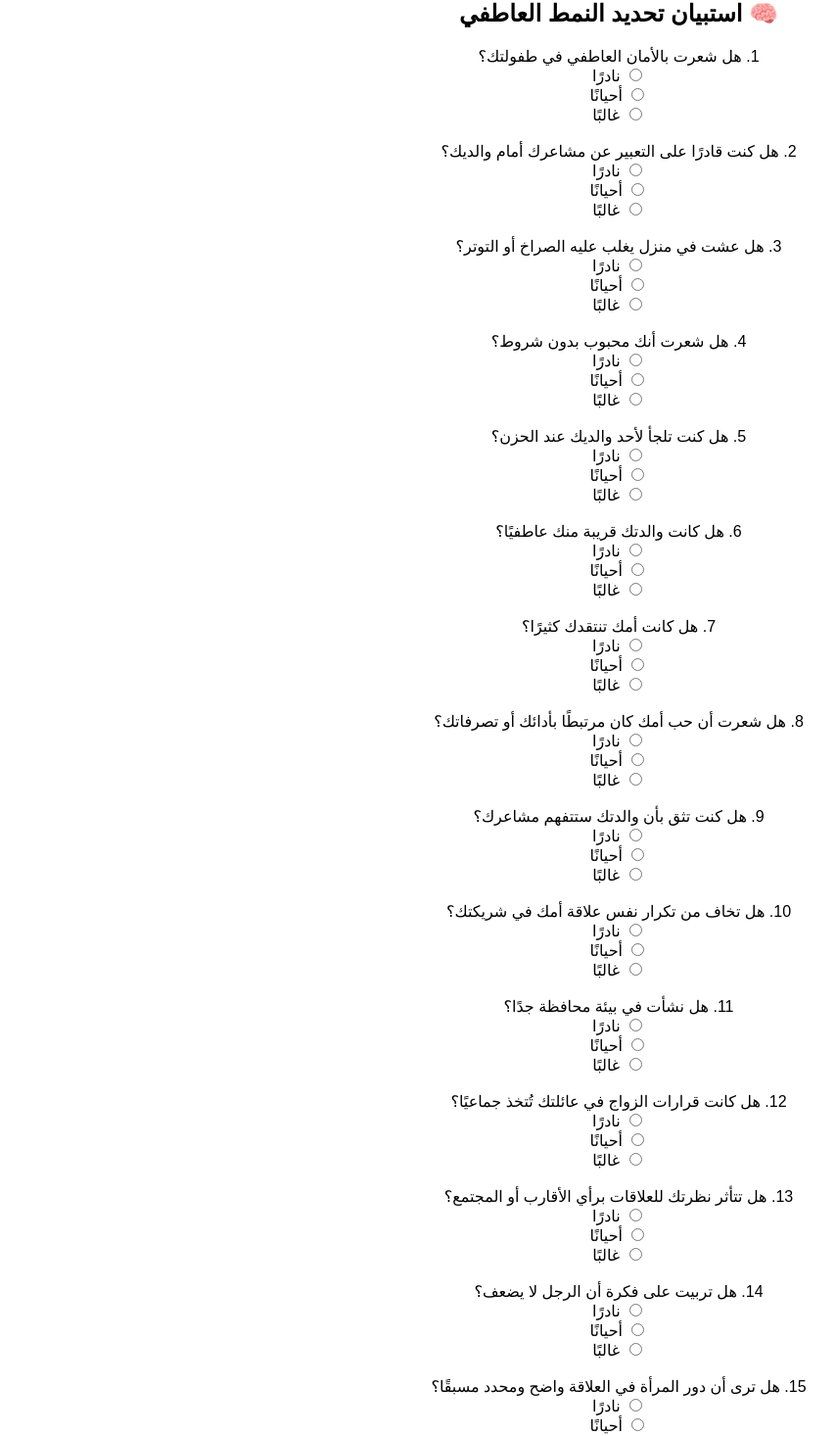
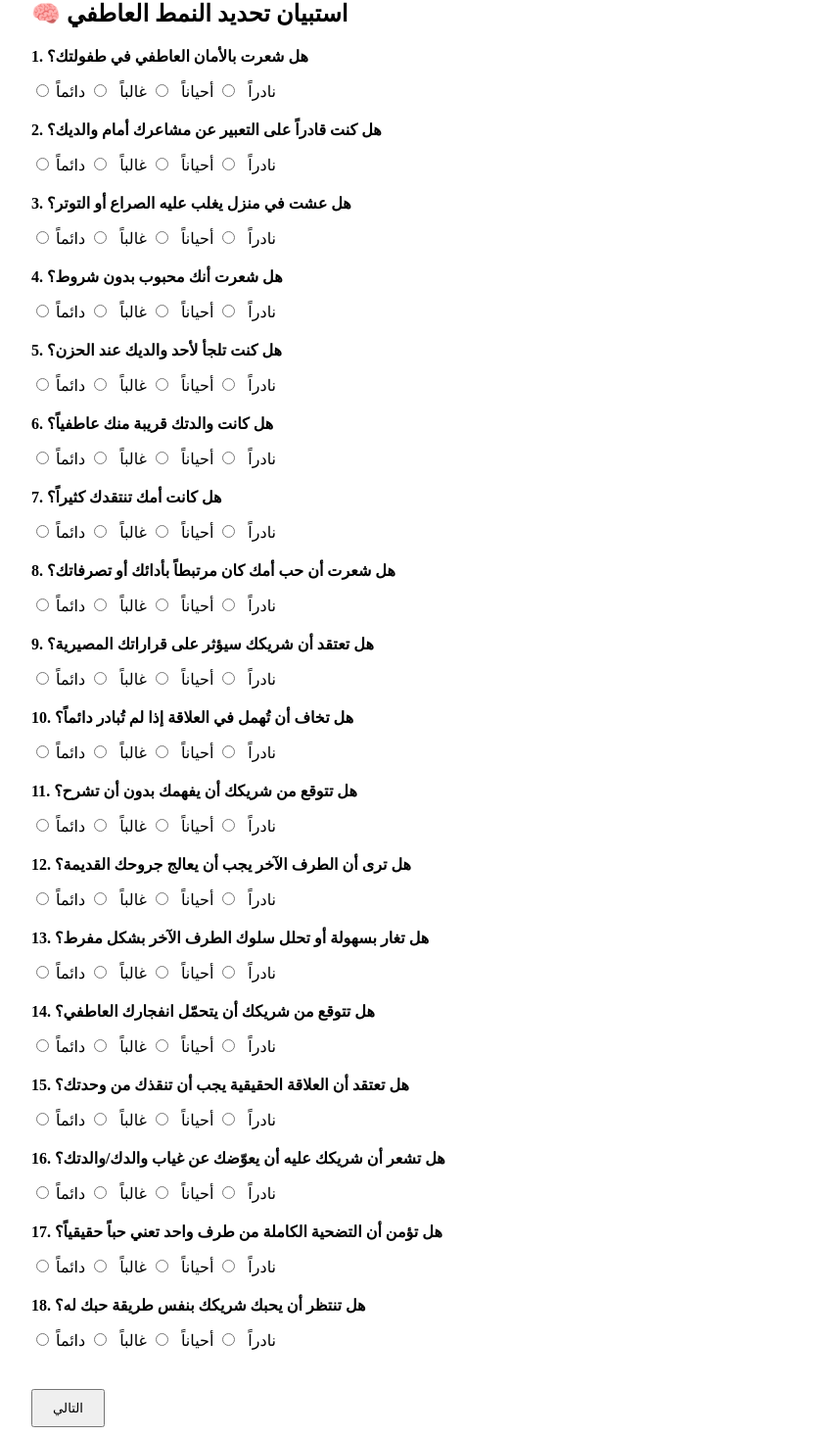
Before and after one commit to johani23/heartbridge-unified3, a React (Create React App) app: page /quiz in a window 1280 px wide. Shown: the part 60-1526 px from the top of the page at 98% size, without its empty margins (8-862 px from the left). Built offline with nearby package versions, Linux system fonts and the light colour scheme.

Commit message:
Update Quiz.jsx

```diff
--- a/src/components/Quiz.jsx
+++ b/src/components/Quiz.jsx
@@ -1,73 +1,73 @@
 import React, { useState } from 'react';
-import { useNavigate } from 'react-router-dom';
 
-function Quiz() {
-  const [answers, setAnswers] = useState({});
-  const navigate = useNavigate();
-
-  const questions = [
-    // ✳️ محور الطفولة
-    { id: 'q1', text: 'هل شعرت بالأمان العاطفي في طفولتك؟' },
-    { id: 'q2', text: 'هل كنت قادرًا على التعبير عن مشاعرك أمام والديك؟' },
-    { id: 'q3', text: 'هل عشت في منزل يغلب عليه الصراخ أو التوتر؟' },
-    { id: 'q4', text: 'هل شعرت أنك محبوب بدون شروط؟' },
-    { id: 'q5', text: 'هل كنت تلجأ لأحد والديك عند الحزن؟' },
-
-    // ✳️ علاقة الأم
-    { id: 'q6', text: 'هل كانت والدتك قريبة منك عاطفيًا؟' },
-    { id: 'q7', text: 'هل كانت أمك تنتقدك كثيرًا؟' },
-    { id: 'q8', text: 'هل شعرت أن حب أمك كان مرتبطًا بأدائك أو تصرفاتك؟' },
-    { id: 'q9', text: 'هل كنت تثق بأن والدتك ستتفهم مشاعرك؟' },
-    { id: 'q10', text: 'هل تخاف من تكرار نفس علاقة أمك في شريكتك؟' },
-
-    // ✳️ الخلفية الاجتماعية
-    { id: 'q11', text: 'هل نشأت في بيئة محافظة جدًا؟' },
-    { id: 'q12', text: 'هل كانت قرارات الزواج في عائلتك تُتخذ جماعيًا؟' },
-    { id: 'q13', text: 'هل تتأثر نظرتك للعلاقات برأي الأقارب أو المجتمع؟' },
-    { id: 'q14', text: 'هل تربيت على فكرة أن الرجل لا يضعف؟' },
-    { id: 'q15', text: 'هل ترى أن دور المرأة في العلاقة واضح ومحدد مسبقًا؟' },
-
-    // ✳️ القراءة والثقافة
-    { id: 'q16', text: 'كم كتابًا قرأت آخر سنة؟' },
-    { id: 'q17', text: 'هل تهتم بفهم نفسك ونمطك العاطفي؟' },
-    { id: 'q18', text: 'هل تميل لسماع بودكاست أو محتوى تطوير ذاتي؟' },
-    { id: 'q19', text: 'هل سبق أن قرأت كتبًا عن العلاقات أو علم النفس؟' },
-    { id: 'q20', text: 'هل تحب تحليل تصرفاتك ومشاعرك؟' }
+function Quiz({ onComplete }) {
+  const sectionOneQuestions = [
+    "هل شعرت بالأمان العاطفي في طفولتك؟",
+    "هل كنت قادراً على التعبير عن مشاعرك أمام والديك؟",
+    "هل عشت في منزل يغلب عليه الصراع أو التوتر؟",
+    "هل شعرت أنك محبوب بدون شروط؟",
+    "هل كنت تلجأ لأحد والديك عند الحزن؟",
+    "هل كانت والدتك قريبة منك عاطفياً؟",
+    "هل كانت أمك تنتقدك كثيراً؟",
+    "هل شعرت أن حب أمك كان مرتبطاً بأدائك أو تصرفاتك؟"
   ];
 
-  const handleChange = (qid, value) => {
-    setAnswers(prev => ({ ...prev, [qid]: Number(value) }));
+  const sectionTwoQuestions = [
+    "هل تعتقد أن شريكك سيؤثر على قراراتك المصيرية؟",
+    "هل تخاف أن تُهمل في العلاقة إذا لم تُبادر دائماً؟",
+    "هل تتوقع من شريكك أن يفهمك بدون أن تشرح؟",
+    "هل ترى أن الطرف الآخر يجب أن يعالج جروحك القديمة؟",
+    "هل تغار بسهولة أو تحلل سلوك الطرف الآخر بشكل مفرط؟",
+    "هل تتوقع من شريكك أن يتحمّل انفجارك العاطفي؟",
+    "هل تعتقد أن العلاقة الحقيقية يجب أن تنقذك من وحدتك؟",
+    "هل تشعر أن شريكك عليه أن يعوّضك عن غياب والدك/والدتك؟",
+    "هل تؤمن أن التضحية الكاملة من طرف واحد تعني حباً حقيقياً؟",
+    "هل تنتظر أن يحبك شريكك بنفس طريقة حبك له؟"
+  ];
+
+  const allQuestions = [...sectionOneQuestions, ...sectionTwoQuestions];
+  const [answers, setAnswers] = useState(Array(allQuestions.length).fill(""));
+
+  const handleAnswerChange = (index, value) => {
+    const updated = [...answers];
+    updated[index] = value;
+    setAnswers(updated);
   };
 
-  const handleSubmit = (e) => {
-    e.preventDefault();
-    const totalScore = Object.values(answers).reduce((acc, val) => acc + val, 0);
+  const handleSubmit = () => {
+    if (answers.includes("")) {
+      alert("يرجى الإجابة على جميع الأسئلة.");
+      return;
+    }
 
-    let cluster = '';
-    if (totalScore <= 25) cluster = 'The Silent Doubter';
-    else if (totalScore <= 40) cluster = 'The Idealist';
-    else if (totalScore <= 55) cluster = 'The Rescuer';
-    else cluster = 'The Burnt Survivor';
-
-    localStorage.setItem('userCluster', cluster);
-    navigate('/analyze');
+    localStorage.setItem("userQuizAnswers", JSON.stringify(answers));
+    onComplete && onComplete();
   };
 
+  const renderQuestion = (question, index) => (
+    <div key={index} style={{ marginBottom: '20px' }}>
+      <p><strong>{index + 1}. {question}</strong></p>
+      {["نادراً", "أحياناً", "غالباً", "دائماً"].map((option, i) => (
+        <label key={i} style={{ marginRight: '10px' }}>
+          <input
+            type="radio"
+            name={`q-${index}`}
+            value={option}
+            checked={answers[index] === option}
+            onChange={(e) => handleAnswerChange(index, e.target.value)}
+          /> {option}
+        </label>
+      ))}
+    </div>
+  );
+
   return (
-    <div className="app-container">
+    <div style={{ padding: '2rem' }}>
       <h2>🧠 استبيان تحديد النمط العاطفي</h2>
-      <form onSubmit={handleSubmit}>
-        {questions.map((q, index) => (
-          <div key={q.id} className="question">
-            <label>{index + 1}. {q.text}</label><br />
-            <label><input type="radio" name={q.id} value="1" onChange={() => handleChange(q.id, 1)} /> نادرًا</label><br />
-            <label><input type="radio" name={q.id} value="2" onChange={() => handleChange(q.id, 2)} /> أحيانًا</label><br />
-            <label><input type="radio" name={q.id} value="3" onChange={() => handleChange(q.id, 3)} /> غالبًا</label><br /><br />
-          </div>
-        ))}
-
-        <button type="submit" className="analyze-button">احسب نمطك</button>
-      </form>
+      {allQuestions.map((q, i) => renderQuestion(q, i))}
+      <button onClick={handleSubmit} style={{ marginTop: '20px', padding: '10px 20px' }}>
+        التالي
+      </button>
     </div>
   );
 }
```
